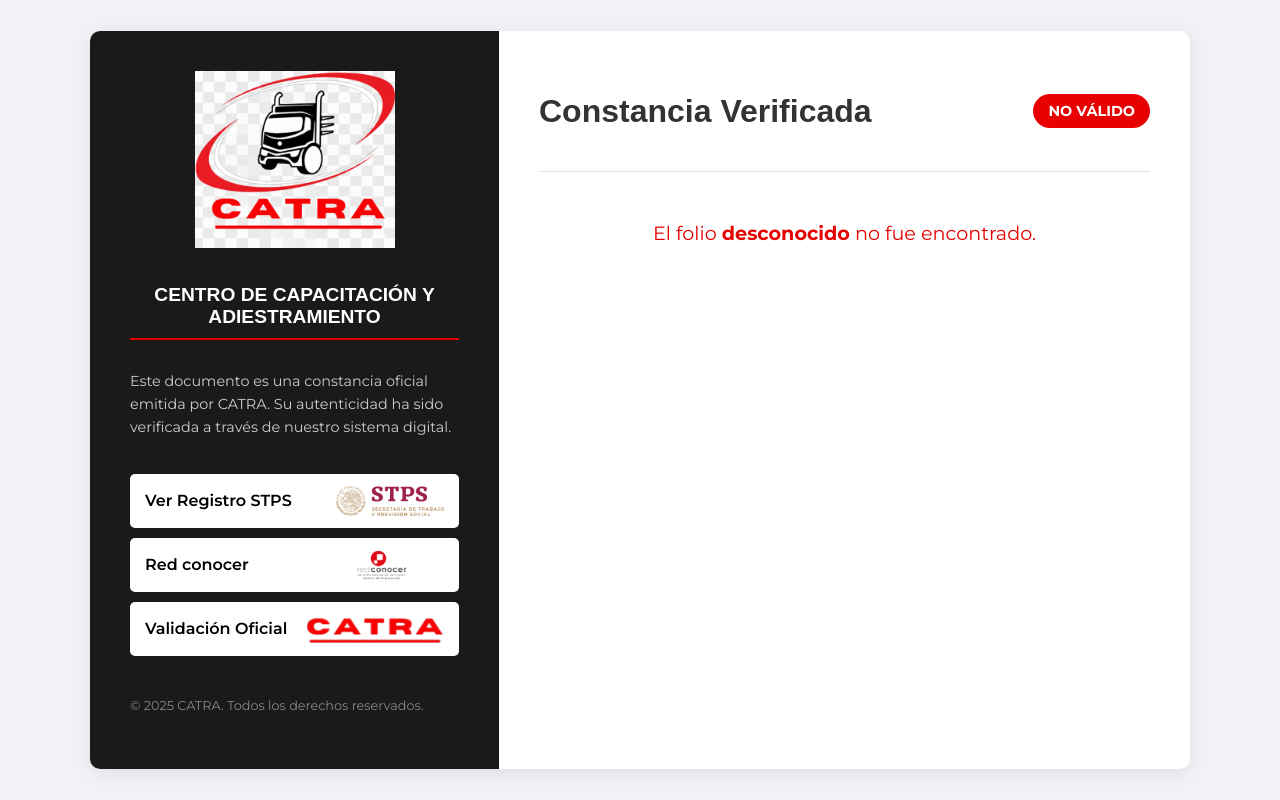
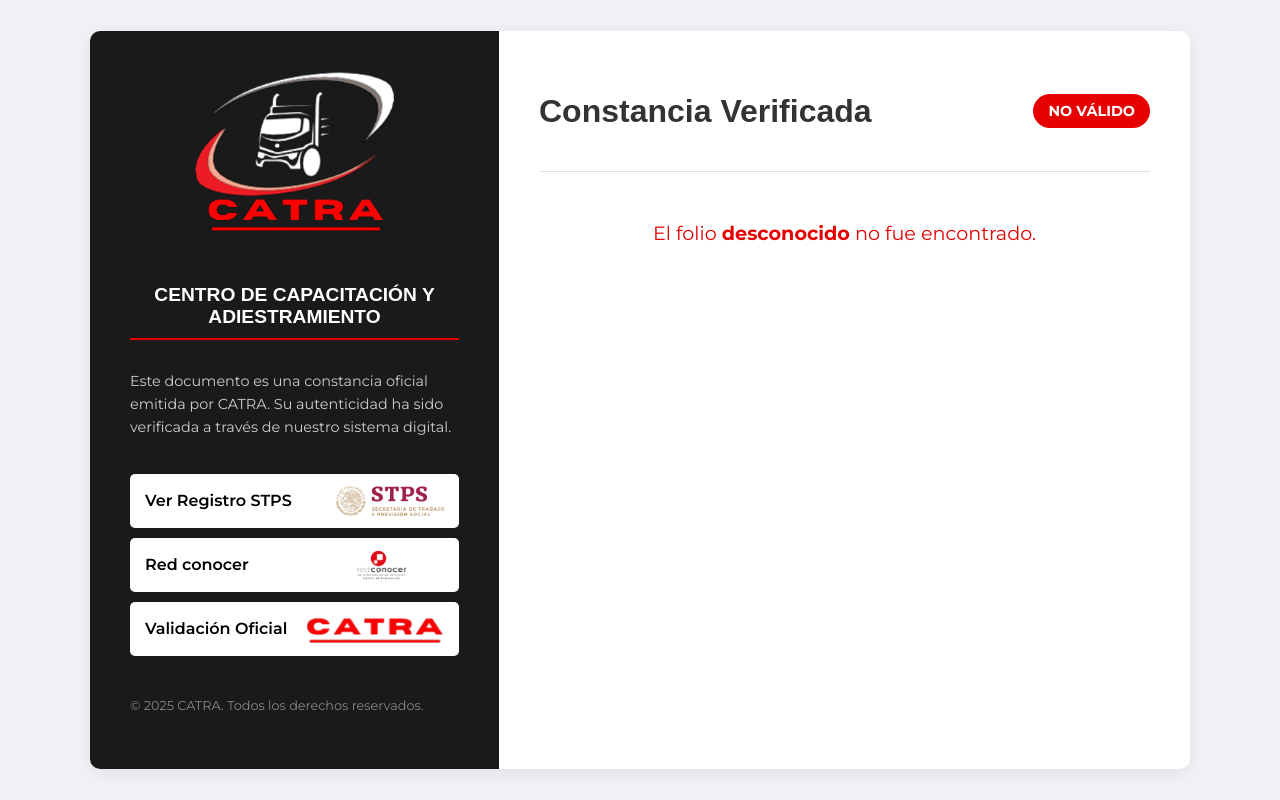
Before and after one commit to capacitacioncatra/validacion_constancias, a plain HTML site: page index.html in a window 1280 px wide. Drawn offline with Linux system fonts and the light colour scheme.

```diff
--- a/index.html
+++ b/index.html
@@ -14,7 +14,7 @@
     <div class="container">
         <!-- Columna de Información de la Empresa -->
         <aside class="brand-section">
-            <img src="Images/Logo3.png" alt="Logo CATRA" class="logo">
+            <img src="Images/Logo2.png" alt="Logo CATRA" class="logo">
             <h2>CENTRO DE CAPACITACIÓN Y ADIESTRAMIENTO</h2>
             <p>Este documento es una constancia oficial emitida por CATRA. Su autenticidad ha sido verificada a través de nuestro sistema digital.</p>
             <div class="official-links">
```
Also changed, not shown: Images/Logo3.png (deleted).
